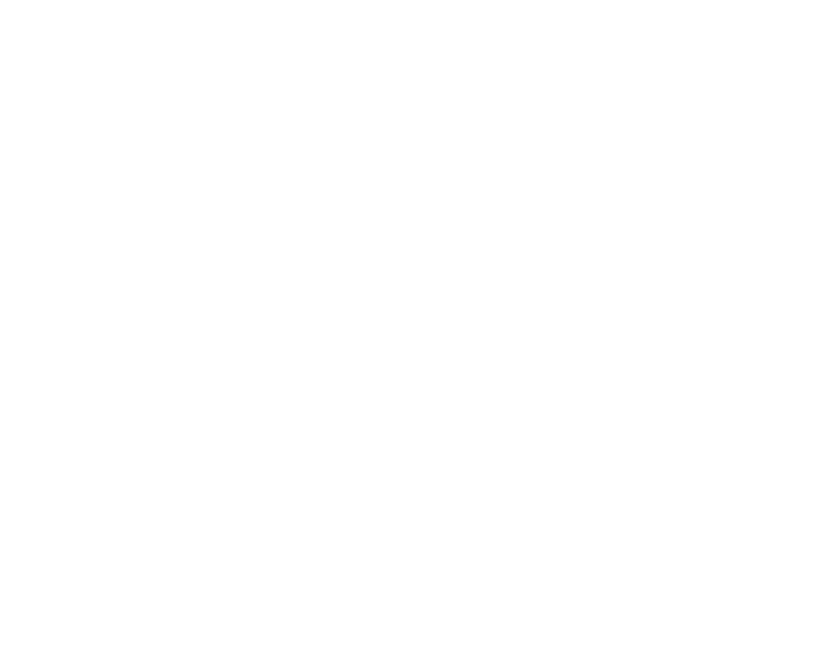
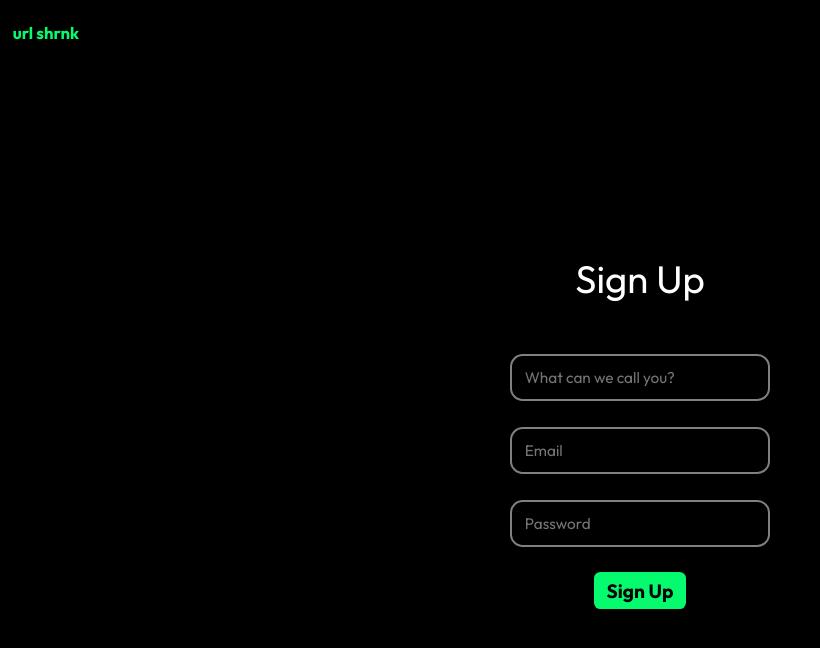
Before and after one commit to ITPG-CODEWARS/codewars-2024-second-round-BrowserCookies, a plain HTML site: page public/html/signin.html in a window 1280 px wide. Shown: the whole page, without its empty margins (0-820 px from the left). Drawn offline with Linux system fonts and the light colour scheme.

Commit message:
sixteenth commit

```diff
--- /dev/null
+++ b/public/css/signin.css
@@ -0,0 +1,121 @@
+:root {
+  --bg-color: #000;
+  --fg-color: #ffffff;
+  --accent-color: #05fa6d;
+}
+
+* {
+  margin: 0;
+  padding: 0;
+  font-family: "Outfit";
+  user-select: none;
+}
+
+body {
+  display: flex;
+  flex-direction: column;
+}
+
+.wrapper {
+  width: 100vw;
+  height: 100vh;
+  background: var(--bg-color);
+  display: flex;
+  flex-direction: column;
+  overflow: hidden;
+
+  .nav-bar {
+    width: 100vw;
+    height: 8vh;
+    display: flex;
+
+    span {
+      color: var(--accent-color);
+      font-size: 1.3vw;
+      margin-block: auto;
+      margin-right: auto;
+      margin-left: 1vw;
+      font-weight: bold;
+    }
+  }
+
+  .content {
+    width: 90%;
+    height: 90%;
+    display: flex;
+    flex-direction: column;
+    margin: auto;
+
+    .signin-title {
+      color: var(--fg-color);
+      margin-inline: auto;
+      margin-top: auto;
+      margin-bottom: 3vw;
+      font-size: 3vw;
+    }
+
+    input {
+      background: transparent;
+      outline: none;
+      border: 2px solid grey;
+      border-radius: 1vw;
+      width: 20%;
+      height: 6%;
+      margin-inline: auto;
+      margin-block: 1vw;
+      transition: 200ms;
+      font-size: 1.2vw;
+      color: var(--accent-color);
+      padding-inline: 1vw;
+    }
+
+    input:focus {
+      scale: 1.03;
+      border-color: var(--accent-color);
+    }
+
+    .checkbox-div {
+      width: fit-content;
+      height: fit-content;
+      margin-inline: auto;
+      margin-top: 0.5vw;
+      display: flex;
+
+      input {
+        width: 1vw;
+        height: 1vw;
+        margin-right: 1vw;
+        margin-block: auto;
+      }
+
+      label {
+        color: var(--fg-color);
+        margin-block: auto;
+        transition: 300ms;
+      }
+
+      input:checked ~ .login-checkbox-lbl {
+        color: var(--accent-color);
+      }
+    }
+
+    .signin-btn {
+      background: var(--accent-color);
+      color: var(--bg-color);
+      border-radius: 0.5vw;
+      margin-inline: auto;
+      margin-top: 1vw;
+      margin-bottom: auto;
+      font-size: 1.5vw;
+      font-weight: bold;
+      padding-inline: 1vw;
+      padding-block: 0.5vw;
+      transition: 200ms ease-out;
+      cursor: pointer;
+    }
+
+    .signin-btn:hover {
+      scale: 1.03;
+    }
+  }
+}
--- a/public/html/signin.html
+++ b/public/html/signin.html
@@ -4,7 +4,37 @@
     <meta charset="UTF-8" />
     <meta name="viewport" content="width=device-width, initial-scale=1.0" />
     <link rel="icon" type="image/x-icon" href="../pictures/favicon.svg" />
-    <title>Document</title>
+    <link rel="preconnect" href="https://fonts.googleapis.com" />
+    <link rel="preconnect" href="https://fonts.gstatic.com" crossorigin />
+    <link
+      href="https://fonts.googleapis.com/css2?family=Outfit:wght@100..900&family=Roboto+Slab:wght@100..900&display=swap"
+      rel="stylesheet"
+    />
+    <link rel="stylesheet" href="../css/signin.css" />
+    <title>Sign Up</title>
   </head>
-  <body></body>
+  <body>
+    <div class="wrapper">
+      <div class="nav-bar">
+        <span class="logo">url shrnk</span>
+      </div>
+
+      <div class="content">
+        <label class="signin-title">Sign Up</label>
+        <input
+          class="signin-user-input"
+          placeholder="What can we call you?"
+          type="text"
+        />
+        <input class="signin-email-input" placeholder="Email" type="email" />
+        <input
+          class="signin-pass-input"
+          placeholder="Password"
+          type="password"
+        />
+        <label class="signin-btn">Sign Up</label>
+      </div>
+    </div>
+  </body>
+  <script src="../js/signin.js"></script>
 </html>
--- /dev/null
+++ b/public/js/signin.js
@@ -0,0 +1,24 @@
+const signinUserInput = document.querySelector(".signin-user-input");
+const signinEmailInput = document.querySelector(".signin-email-input");
+const signinPassInput = document.querySelector(".signin-pass-input");
+const signinBtn = document.querySelector(".signin-btn");
+
+signinBtn.onclick = () => {
+  if (
+    signinEmailInput.value != "" &&
+    signinPassInput.value != "" &&
+    signinUserInput.value != ""
+  ) {
+    const username = signinUserInput.value;
+    const email = signinEmailInput.value;
+    const password = signinPassInput.value;
+
+    fetch(
+      `http://localhost:5000/createAccount?user=${username}&email=${email}&pass=${password}`
+    ).then((res) => {
+      res.json().then((data) => {
+        console.log(data.payload);
+      });
+    });
+  }
+};
```
Also changed, not shown: public/html/index.html (+2 -2 lines), public/html/login.html (+1 -1 lines), server/server.js (+20 -0 lines).
